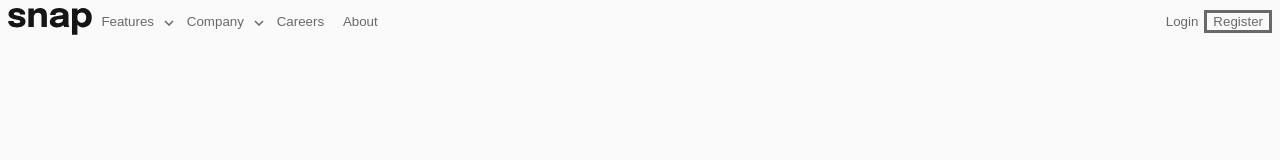
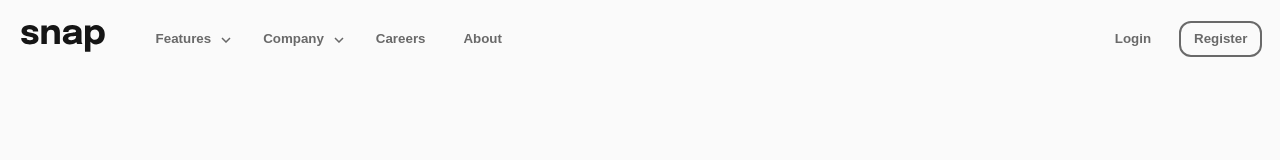
Before and after one commit to PedroRuama/FrontEndMentor, a plain HTML site: page solution/index.html in a window 1280 px wide. Drawn offline with Linux system fonts and the light colour scheme.

Commit message:
finalizado HtmlCss nav

```diff
--- a/solution/style.css
+++ b/solution/style.css
@@ -22,11 +22,13 @@ button{
 nav{
     display: inline-flex;
     width: 100%;
-
+    margin: 1%;
     justify-content: space-between;
+    position: fixed;
 }
 nav button{
     color: hsl(0, 0%, 41%);
+    font-weight: bold
 
 }
 nav button:hover{
@@ -38,24 +40,33 @@ nav button:hover{
 #nav-left{
     display: flex;
     align-items: center;
-    justify-content: space-between;
-    width: 30%;
+    width: 70%;
+
+
 }
 
 #sections{
     display: inline-flex;
-    width: 100%;
+    width: 40%;
+    padding: 0% 5%;
+    justify-content: space-between;
 
-    justify-content: space-around;
+
 }
 
 
 #btn_register{
-    border: solid;
+    border: solid 2px;
+    padding: 15% 22%;
+    border-radius: 12px;
+
 
 }
 
 #nav-rigth{
     display: inline-flex;
     align-items: center;
+    width: 10%;
+    justify-content: space-between;
+    padding-right: 5%;
 }
```
